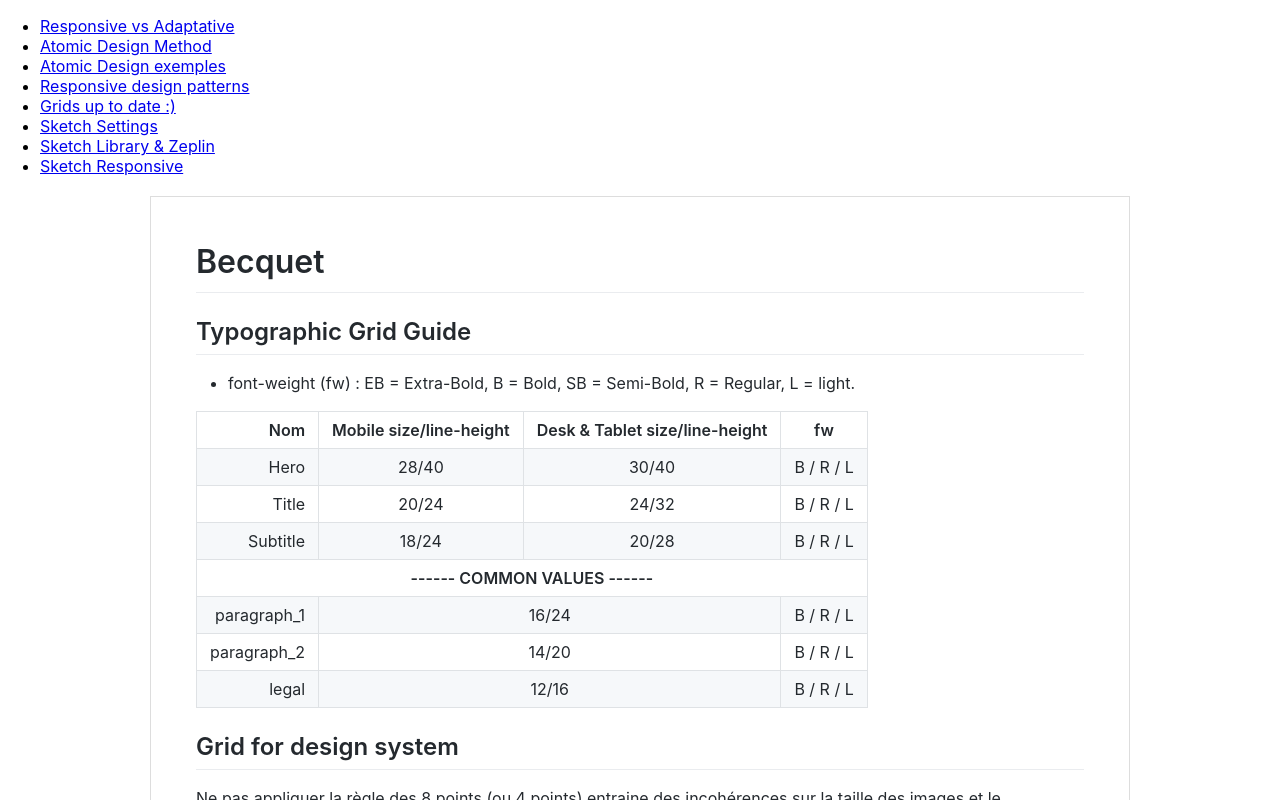
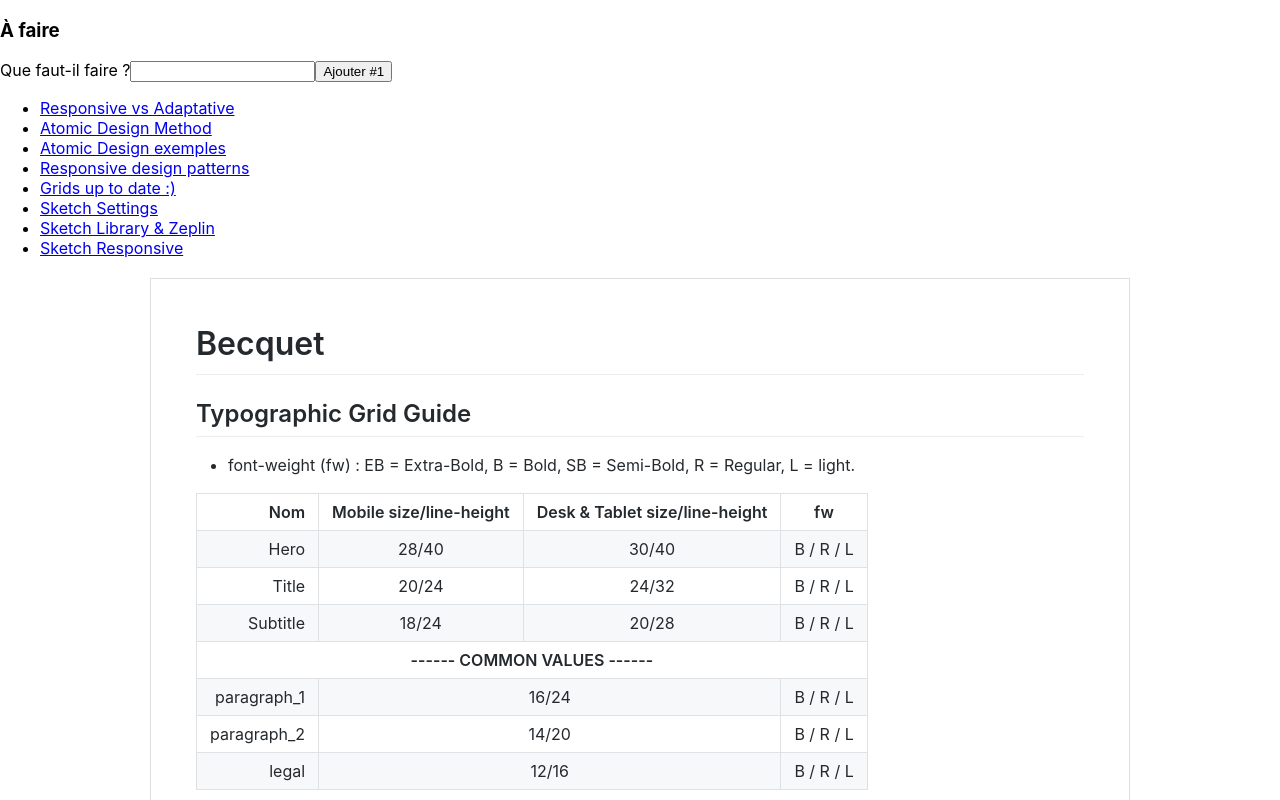
Before and after one commit to manuelWeb/doc_react, a React (Create React App) app: page / in a window 1280 px wide. Shown: the top 800 px of the page. Built offline with nearby package versions, Linux system fonts and the light colour scheme.

Commit message:
add TODLIST with second state external component

```diff
--- a/src/App.js
+++ b/src/App.js
@@ -4,6 +4,8 @@ import './css/App.css'
 import './css/github.css'
 import Link from './Linktomd'
 import source from './md_files/grids.md'
+import TodoApp from './Test';
+
 const markdownContext = require.context('./md_files', false, /\.md$/);
 console.log(markdownContext)
 console.log(markdownContext.keys())
@@ -28,6 +30,7 @@ class App extends Component {
     const { post } = this.state;
     return (
       <div className="container">
+        <TodoApp  />
         <Link onClick={this.handleLinkClick} />
         <div className="markdown-body">
           <ReactMarkdown source={post} escapeHtml={false} />
--- /dev/null
+++ b/src/Test.js
@@ -0,0 +1,71 @@
+// https://fr.reactjs.org/#an-application
+import React, {Component} from 'react'
+
+// class TodoApp extends React.Component {
+class TodoApp extends Component {
+  constructor(props) {
+    super(props);
+    this.state = { items: [], text: '' };
+    this.handleChange = this.handleChange.bind(this);
+    this.handleSubmit = this.handleSubmit.bind(this);
+  }
+
+  render() {
+    return (
+      <div>
+        <h3>À faire</h3>
+        <TodoList items={this.state.items} />
+        <form onSubmit={this.handleSubmit}>
+          <label htmlFor="new-todo">
+            Que faut-il faire ?
+          </label>
+          <input
+            id="new-todo"
+            onChange={this.handleChange}
+            value={this.state.text}
+          />
+          <button>
+            Ajouter #{this.state.items.length + 1}
+          </button>
+        </form>
+      </div>
+    );
+  }
+
+  handleChange(e) {
+    this.setState({ text: e.target.value });
+  }
+
+  handleSubmit(e) {
+    e.preventDefault();
+    if (!this.state.text.length) {
+      return;
+    }
+    const newItem = {
+      text: this.state.text,
+      id: Date.now()
+    };
+    this.setState(state => ({
+      items: state.items.concat(newItem),
+      text: ''
+    }));
+  }
+}
+class TodoList extends React.Component {
+  // <TodoList items={this.state.items} />
+  render() {
+    return (
+      <ul>
+        {this.props.items.map(item => (
+          <li key={item.id}>{item.text}</li>
+        ))}
+      </ul>
+    );
+  }
+}
+
+export default TodoApp
+// ReactDOM.render(
+//   <TodoApp />,
+//   document.getElementById('todos-example')
+// );
```
